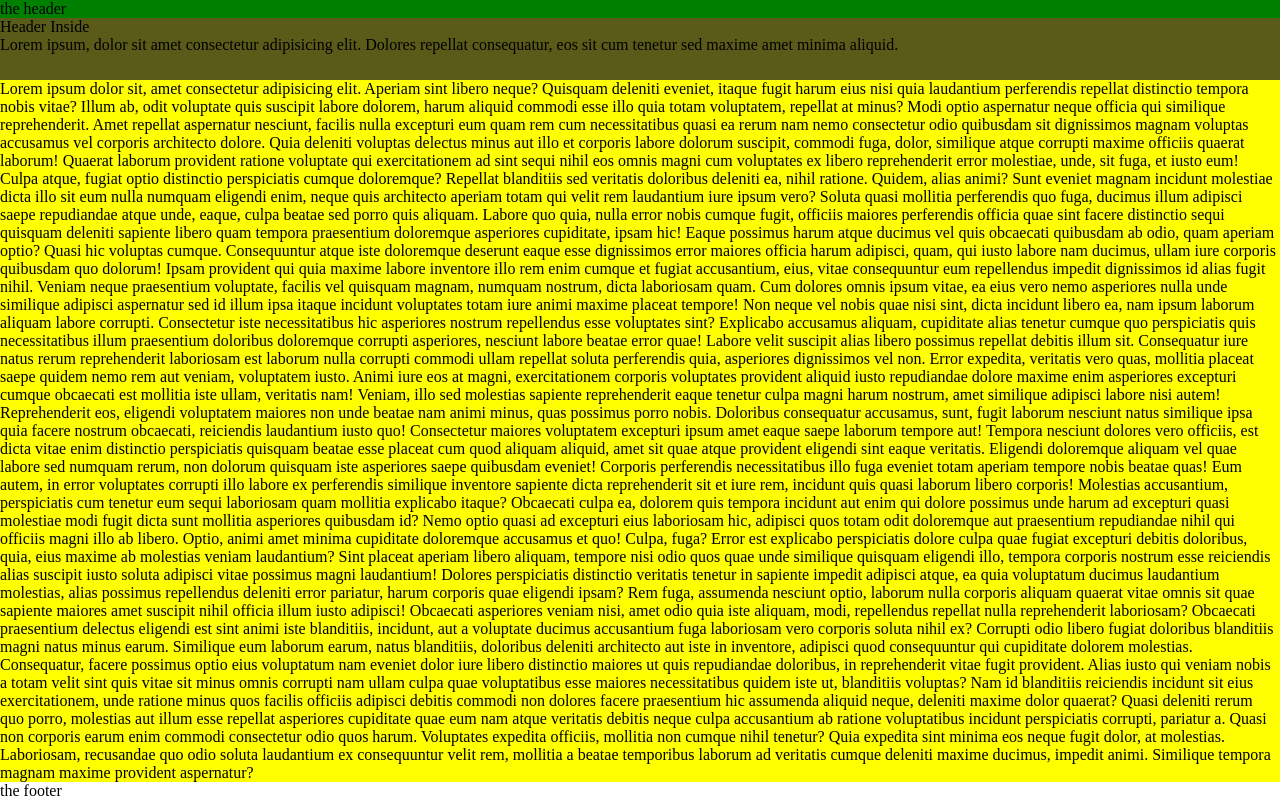
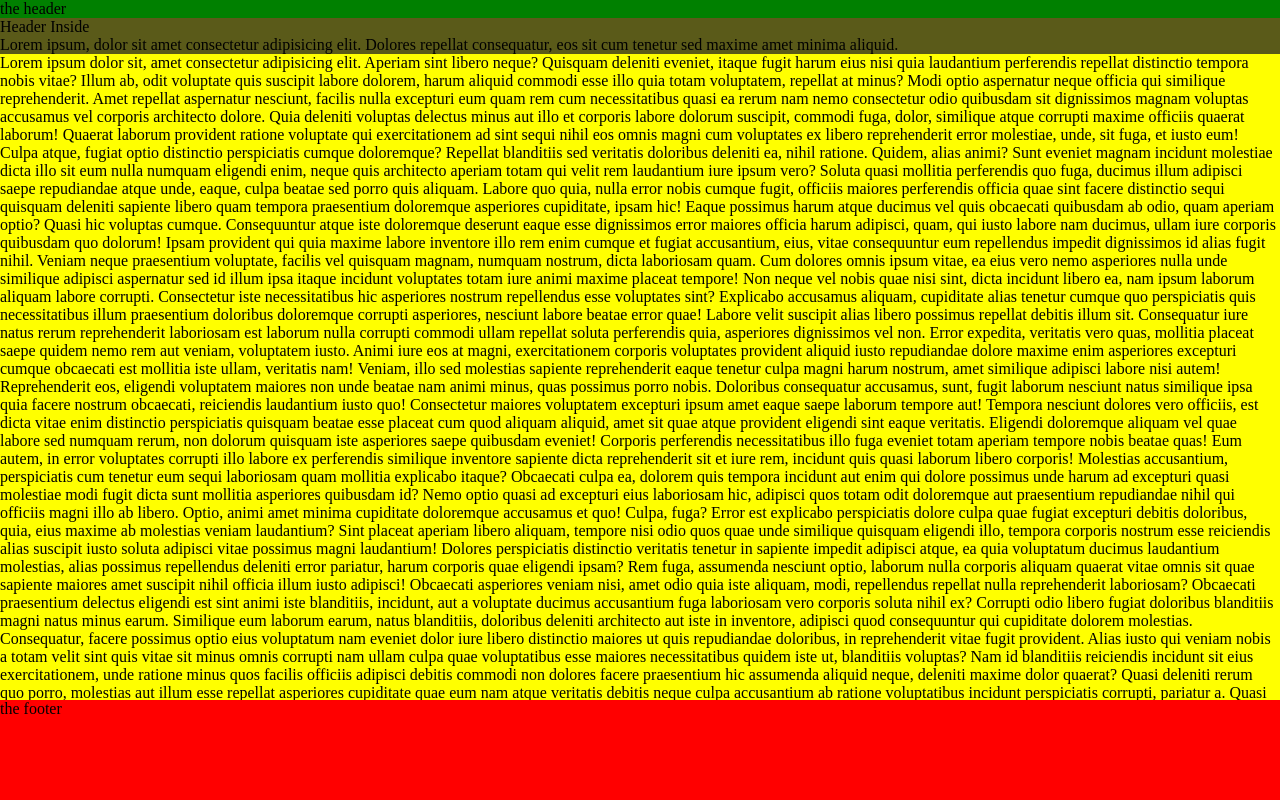
Before and after one commit to cesarlarsson/csb-diyb8, a plain HTML site: page index.html in a window 1280 px wide. Drawn offline with Linux system fonts and the light colour scheme.

Commit message:
Deployment from Codesandbox.

```diff
--- a/index.css
+++ b/index.css
@@ -75,9 +75,8 @@
 }
 
 .Footer {
-  /* grid-area: Footer;
   height: 100px;
-  background-color: red;*/
+  background-color: red;
   grid-area: menu;
   border-color: blue;
   border-width: 2px;
```
